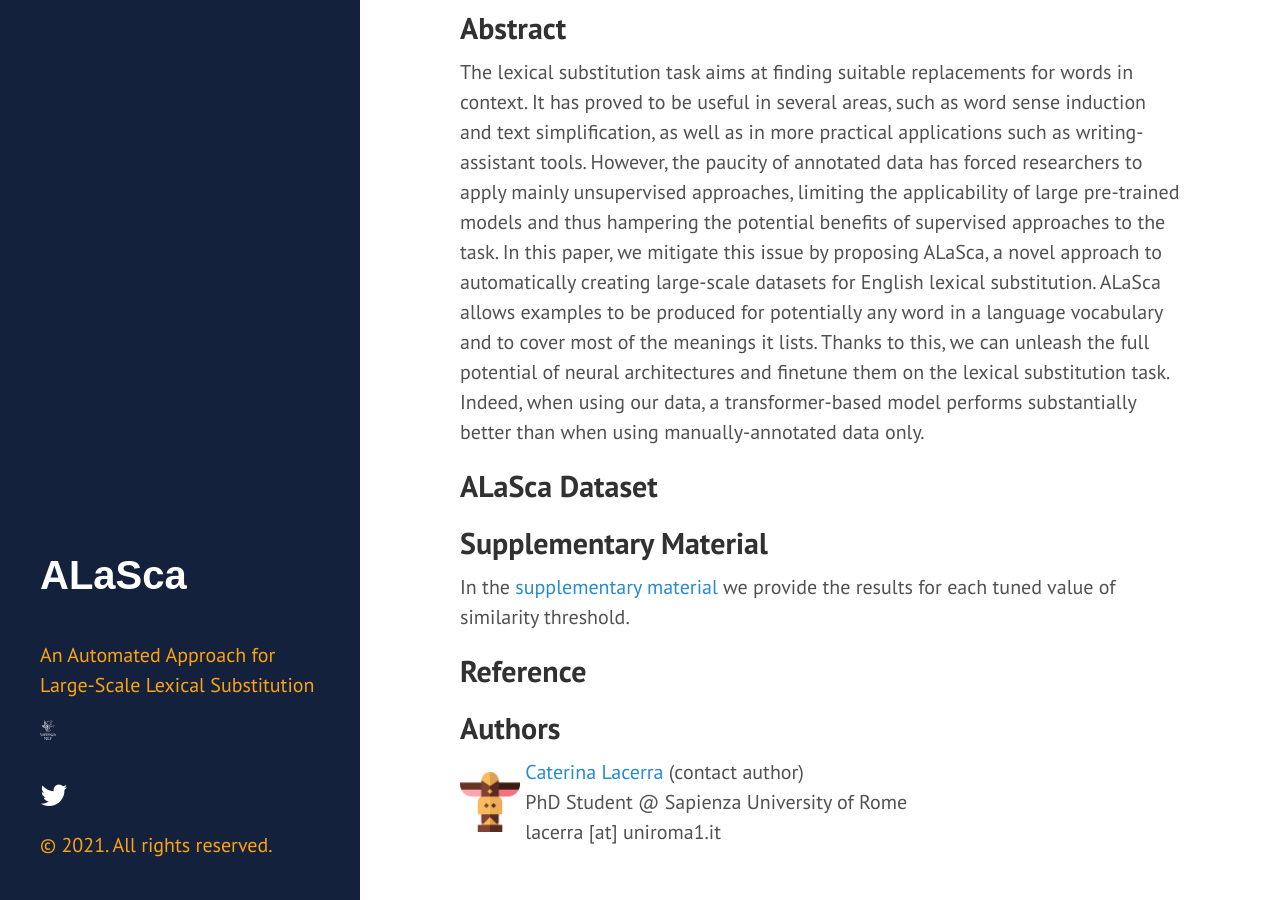
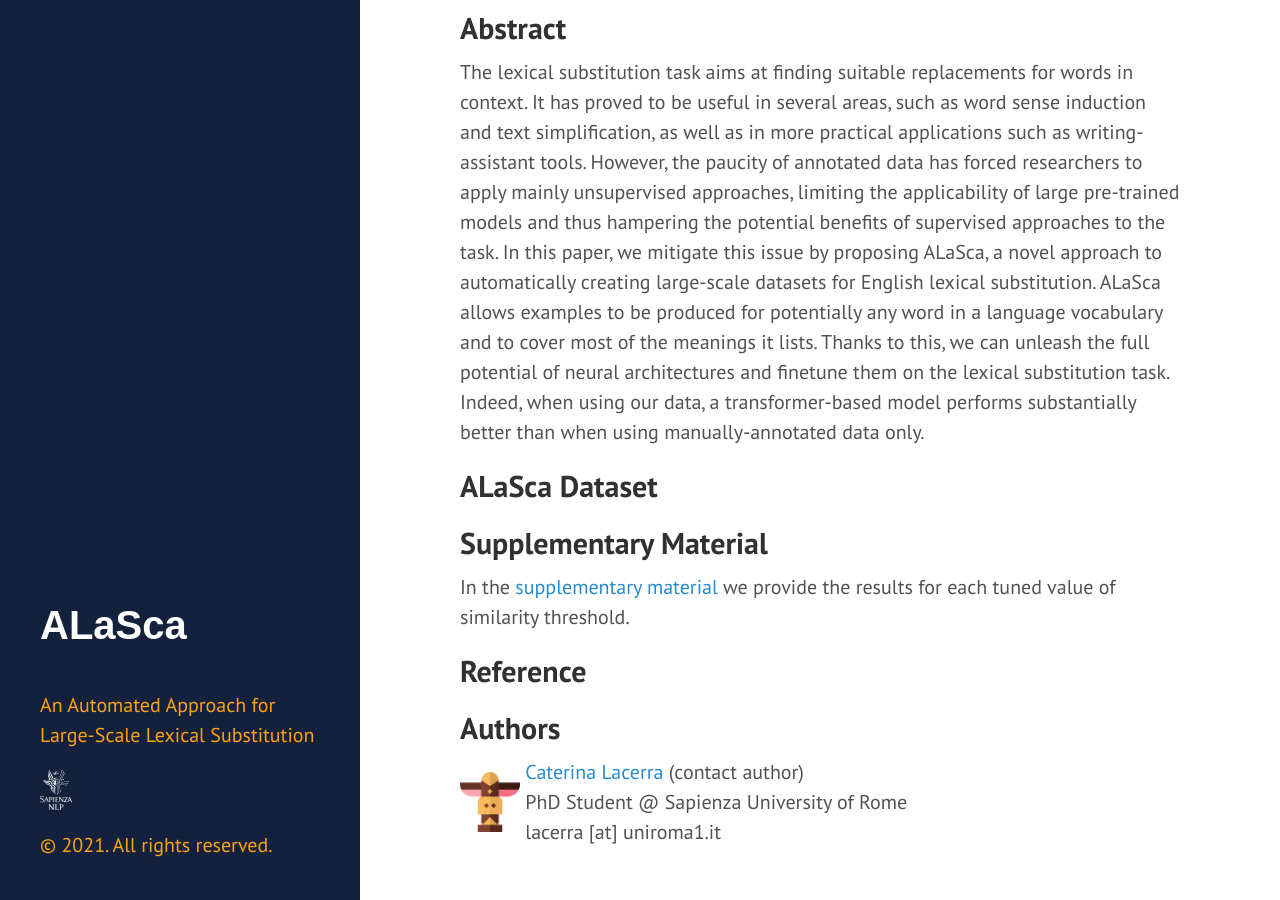
Before and after one commit to caterinaLacerra/ALaSca, a Jekyll site: the page built from docs/index.html, in a window 1280 px wide and 900 px high, scrolled down 301 px. Built offline with Jekyll 4.4.1, drawn with Linux system fonts in a browser that asks for light colours; the list of posts is cut into pages by our own code.

Commit message:
Update sidebar.html

```diff
--- a/docs/_includes/sidebar.html
+++ b/docs/_includes/sidebar.html
@@ -13,11 +13,11 @@
       </p>
     </div>
     <a href="http://nlp.uniroma1.it/" target="_blank" style="padding-left: 0">
-        <img src="https://raw.githubusercontent.com/caterinaLacerra/alasca/master/docs/_images/sapienza-nlp-logo.svg" height="20">
+        <img src="https://raw.githubusercontent.com/caterinaLacerra/alasca/master/docs/_images/sapienza-nlp-logo.svg" height="40">
     </a>
-    <a href="https://twitter.com/SapienzaNLP" target="_blank" class="fa fa-twitter" style="padding-left: 0"></a>
+    <!--<a href="https://twitter.com/SapienzaNLP" target="_blank" class="fa fa-twitter" style="padding-left: 0"></a>
 
-    <!--<nav class="sidebar-nav">
+    <nav class="sidebar-nav">
       <a class="sidebar-nav-item{% if page.url == site.baseurl %} active{% endif %}" href="{{ site.baseurl }}">Home</a>-->
 
       {% comment %}
```
